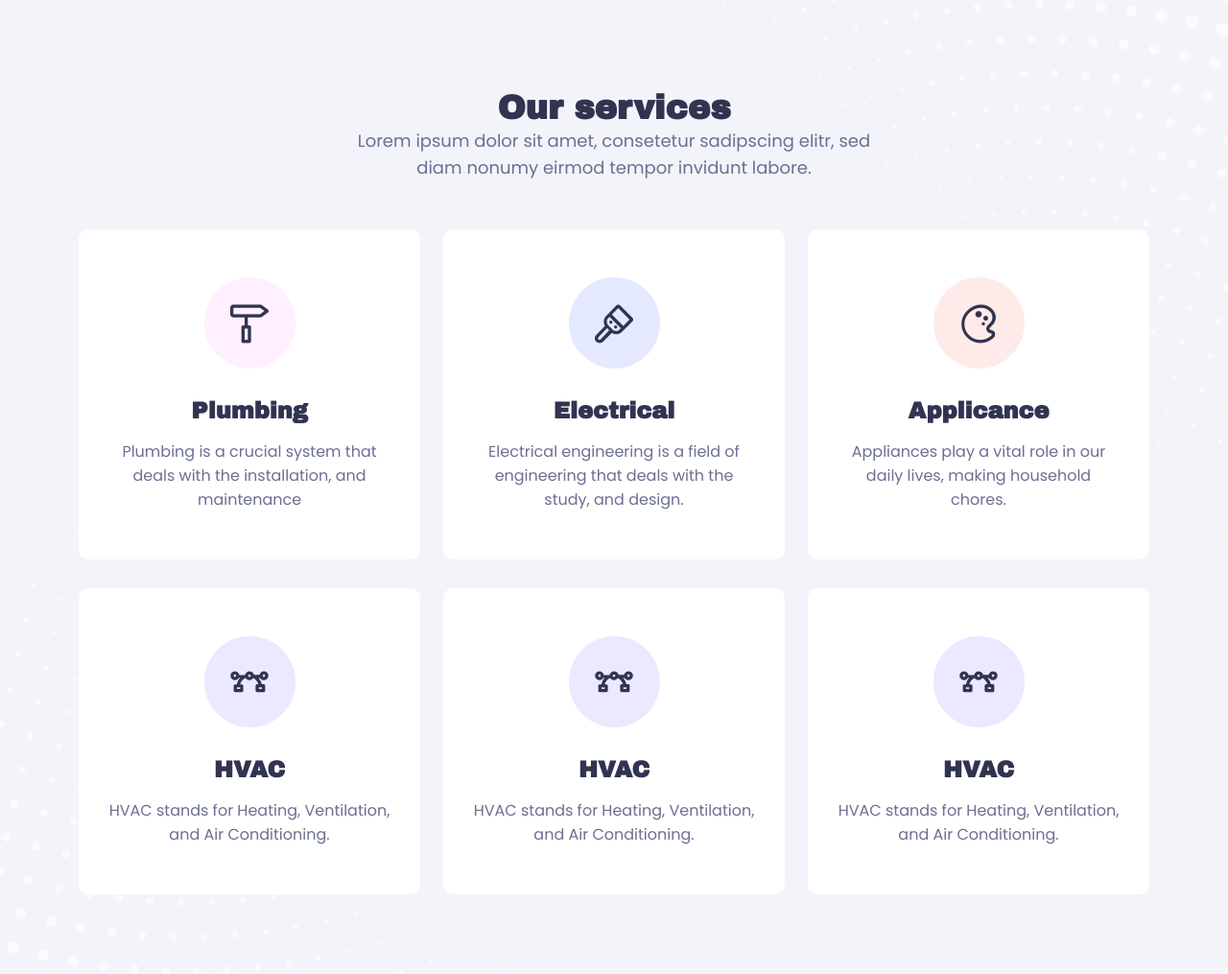
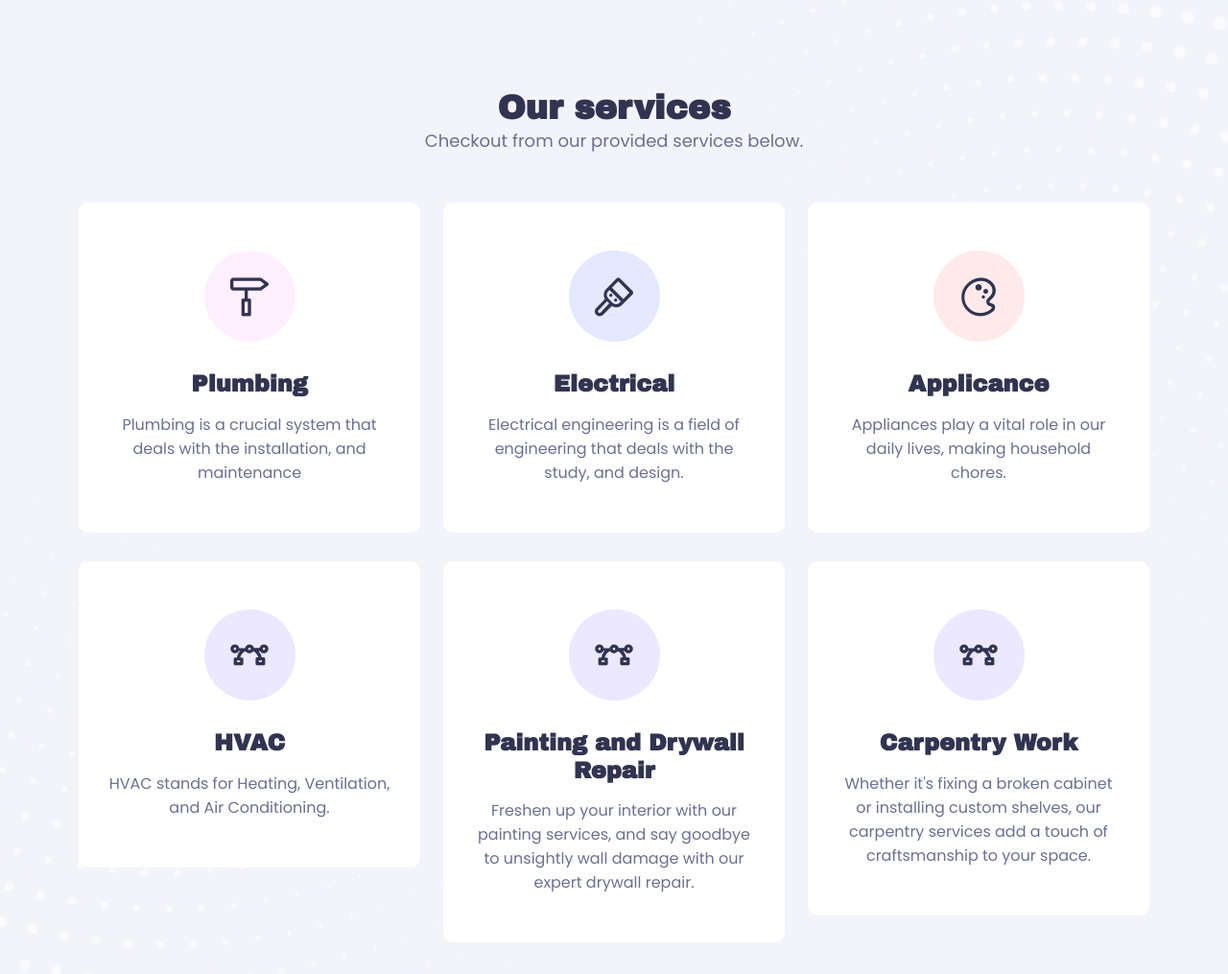
Before and after one commit to narma2/HawmadaMaintenance, a plain HTML site: page client/index.html in a window 1280 px wide. Shown: the part 2020-3035 px from the top of the page at 96% size. Drawn offline with Linux system fonts and the light colour scheme.

Commit message:
Update index.html
Changed words

```diff
--- a/client/index.html
+++ b/client/index.html
@@ -173,7 +173,7 @@
                       but not limited to plumbing, HVAC maintenance, electrical,
                       and general repairs. If you have a specific need, don't
                       hesitate to reach out, and we'll do our best to
-                      accommodate. .
+                      accommodate.
                     </div>
                   </div>
                 </div>
@@ -243,8 +243,7 @@
             <div class="section-title text-center mb-50">
               <h1>Our services</h1>
               <p>
-                Lorem ipsum dolor sit amet, consetetur sadipscing elitr, sed
-                diam nonumy eirmod tempor invidunt labore.
+                Checkout from our provided services below.
               </p>
             </div>
           </div>
@@ -312,9 +311,9 @@
                 <i class="lni lni-vector"></i>
               </div>
               <div class="content">
-                <h3>HVAC</h3>
+                <h3>Painting and Drywall Repair</h3>
                 <p>
-                  HVAC stands for Heating, Ventilation, and Air Conditioning.
+                  Freshen up your interior with our painting services, and say goodbye to unsightly wall damage with our expert drywall repair.
                 </p>
               </div>
             </div>
@@ -325,9 +324,9 @@
                 <i class="lni lni-vector"></i>
               </div>
               <div class="content">
-                <h3>HVAC</h3>
+                <h3>Carpentry Work</h3>
                 <p>
-                  HVAC stands for Heating, Ventilation, and Air Conditioning.
+                  Whether it's fixing a broken cabinet or installing custom shelves, our carpentry services add a touch of craftsmanship to your space.
                 </p>
               </div>
             </div>
```
